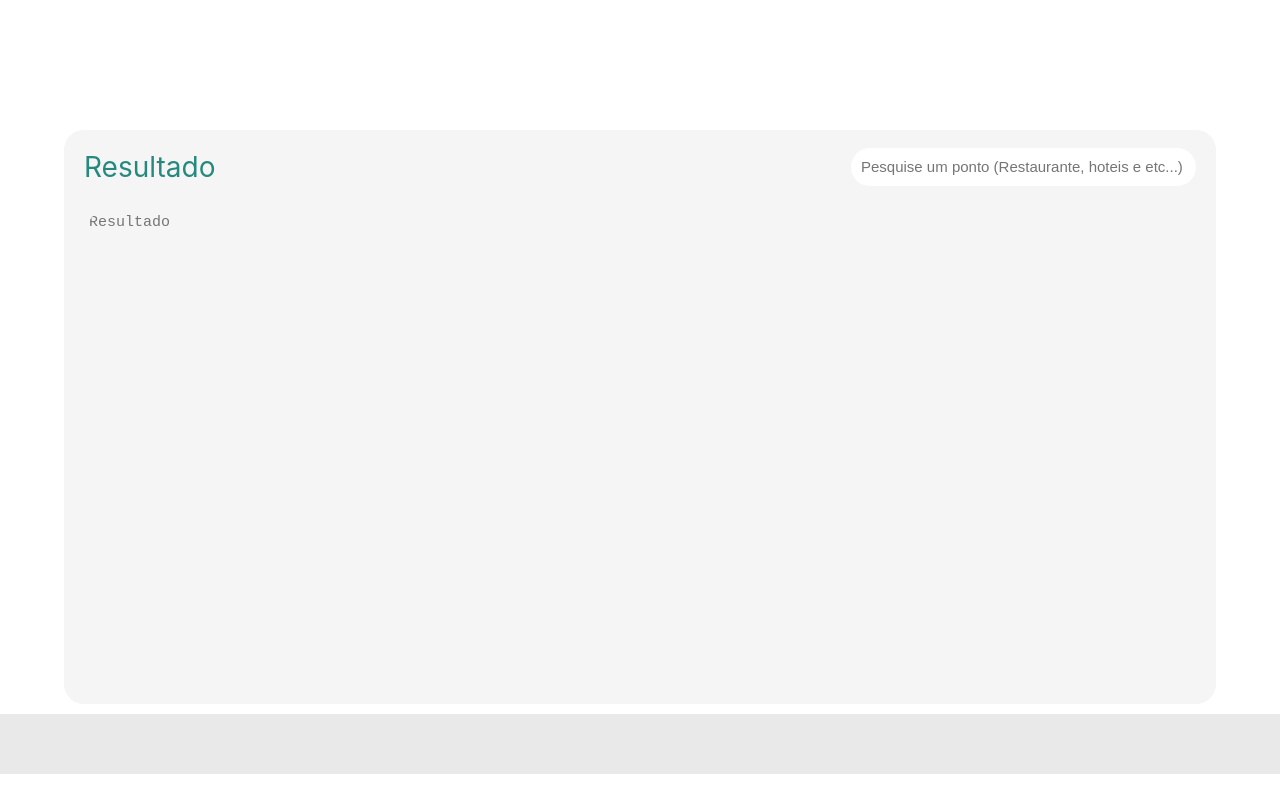
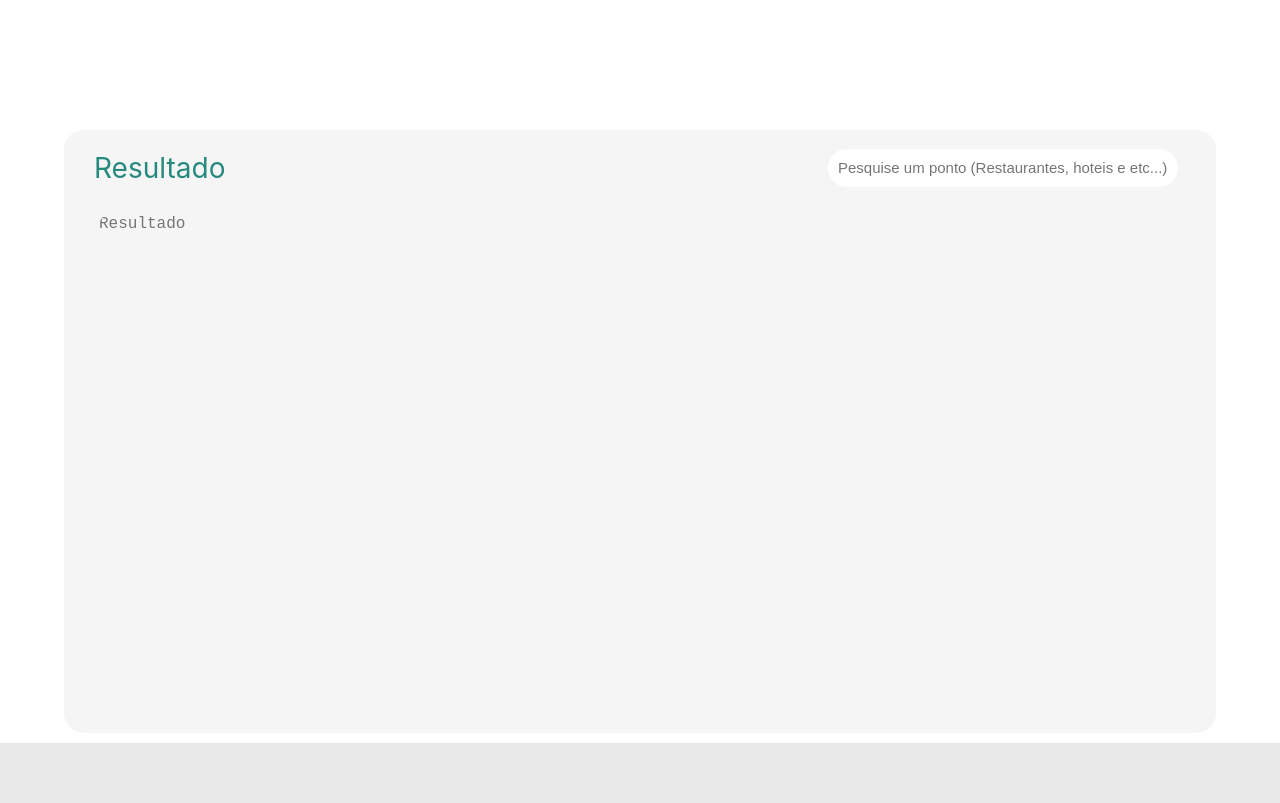
Before and after one commit to higucavalcanti/Destino-Ideal, a React (Create React App) app in the folder frontend/: page / in a window 1280 px wide. Shown: the part 560-1363 px from the top of the page. Before the commit the page ends 1334 px from the top, so only its background shows below. Built offline with nearby package versions, Linux system fonts and the light colour scheme.

Commit message:
Finalizando Estilização TxetArea e ResultArea

```diff
--- a/frontend/src/components/ResultArea/index.jsx
+++ b/frontend/src/components/ResultArea/index.jsx
@@ -12,12 +12,14 @@ export const ResultArea = () => {
 
   return (
     <C.Container>
-      <C.ResultContainer>Resultado</C.ResultContainer>
+      <C.ResultContainer>
+        <p>Resultado</p>
+      </C.ResultContainer>
       <C.ResultInput>
         <div className="input flex">
           <input
               type="text"
-              placeholder="Pesquise um ponto (Restaurante, hoteis e etc...)"
+              placeholder="Pesquise um ponto (Restaurantes, hoteis e etc...)"
               value={searchPoint}
               onChange={(e) => setSearchPoint(e.target.value)}
               onKeyDown={handleKeyDown}
--- a/frontend/src/components/ResultArea/styles.js
+++ b/frontend/src/components/ResultArea/styles.js
@@ -7,13 +7,18 @@ export const Container = styled.div`
 
 export const ResultContainer = styled.div`
     background-color: #F5F5F5;
-    font-family: 'Inter';
-    font-size: 28px;
-    color: #26897D;
     width: 100%;
     border-radius: 20px 0 0 0;
     padding: 20px;
     margin-top: 100px;
+
+    p {
+        margin-top: 1px;
+        margin-left: 10px;
+        font-family: 'Inter';
+        font-size: 28px;
+        color: #26897D;
+    }
 `;
 
 export const ResultInput = styled.div`
@@ -30,10 +35,10 @@ export const ResultInput = styled.div`
     border: none;
     outline: none;
     background: #FFF;
-    width: 345px;
+    width: 350px;
     font-size: 16px;
     font-weight: 500;
-    margin-right: 10px;
+    margin-right: 28px;
     margin-left: auto;
     &::placeholder {
       font-size: 15px;
--- a/frontend/src/components/TextArea/styles.js
+++ b/frontend/src/components/TextArea/styles.js
@@ -10,11 +10,12 @@ export const Container = styled.div`
 
 export const TextArea = styled.textarea`
     background-color: #F5F5F5;
-    width: calc(100% - 40px);
+    margin-left: 10px;
+    width: calc(100% - 20px);
     border: none;
     border-radius: 10px;
     color: #000;
     outline: none;
-    font-size: 15px;
+    font-size: 16px;
     resize: none;
 `;
```
